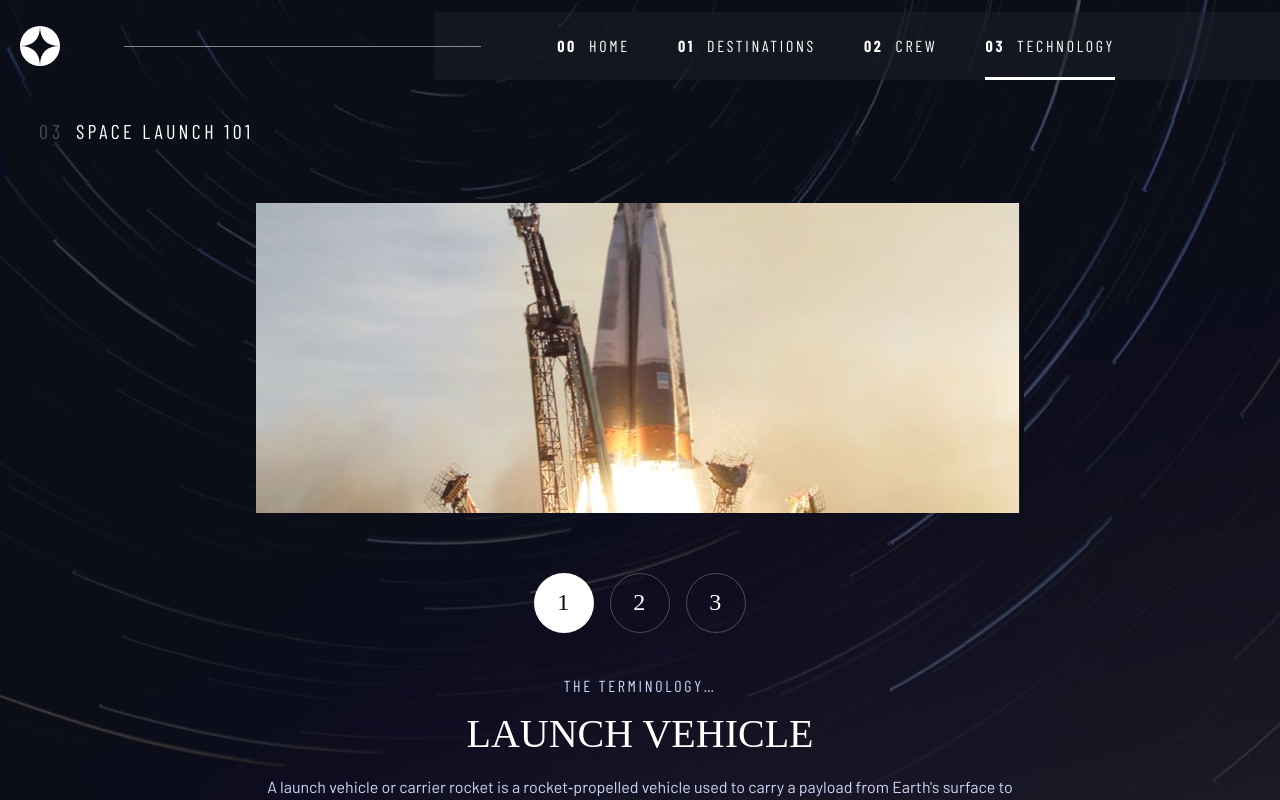
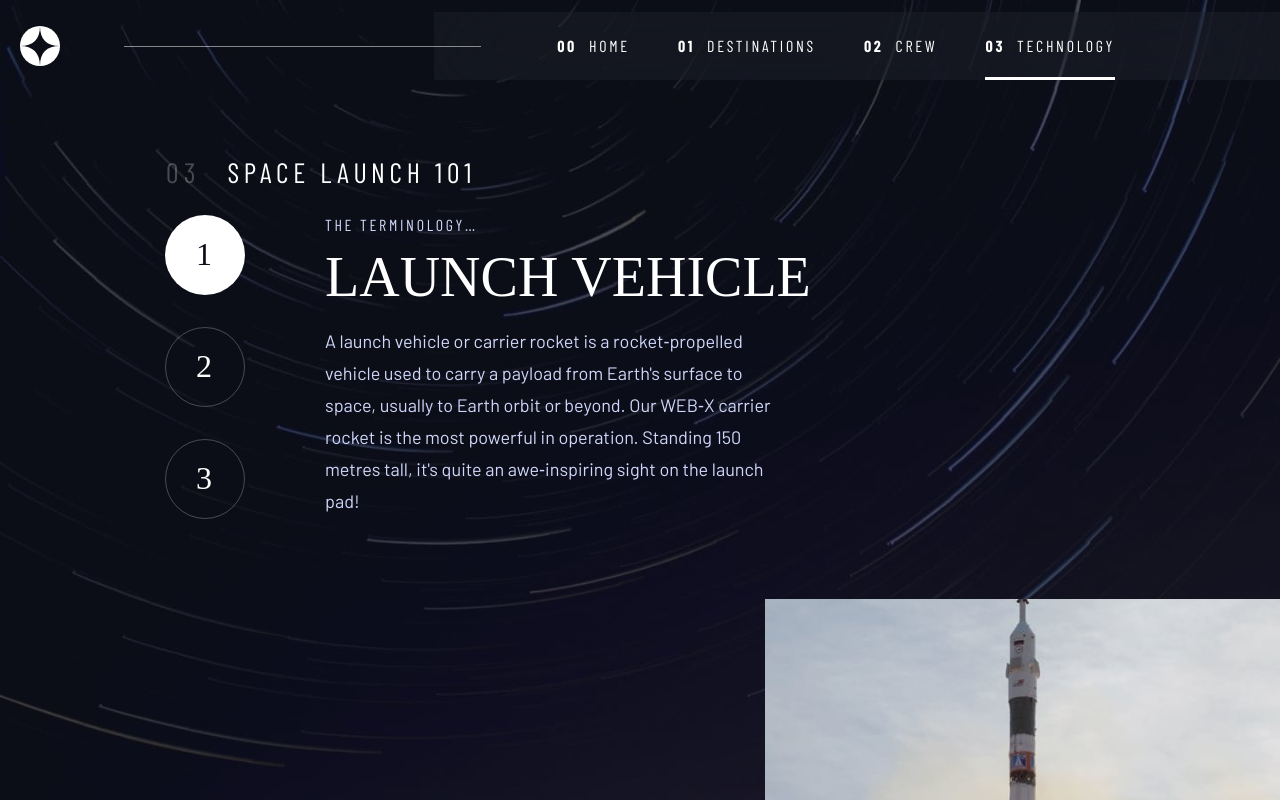
Before and after one commit to A-Awad1/Space-Tourism-Website, a Vue app: page /technology in a window 1280 px wide. Shown: the top 800 px of the page. Built offline with nearby package versions, Linux system fonts and the light colour scheme; a web font is replaced by a local one.

Commit message:
update technology desktop style

```diff
--- a/src/views/TechnologyView.vue
+++ b/src/views/TechnologyView.vue
@@ -49,7 +49,7 @@ export default {
     currentImg: function () {
       return require(`../assets/technology/image-${this.currentTechName
         .replace(" ", "-")
-        .toLowerCase()}-landscape.jpg`);
+        .toLowerCase()}-portrait.jpg`);
       // portrait
     },
     currentName: function () {
@@ -67,6 +67,11 @@ export default {
 <style lang="scss">
 section.technology {
   text-transform: uppercase;
+  flex: 1;
+  @include xLarge {
+    display: flex;
+    flex-direction: column;
+  }
   > {
     header {
       @extend %center-flex;
@@ -78,6 +83,11 @@ section.technology {
         margin: 40px 10px 60px 39px;
         font-size: 20px;
       }
+      @include xLarge {
+        gap: 32px;
+        margin: 76px 10px 26px 166px;
+        font-size: 28px;
+      }
       h2 {
         letter-spacing: 2.7px;
         font: {
@@ -87,14 +97,34 @@ section.technology {
         @include medium {
           letter-spacing: 3.375px;
         }
+        @include xLarge {
+          letter-spacing: 4.725px;
+        }
       }
     }
     main {
       @extend %column-flex;
+      @include xLarge {
+        flex: 1;
+        padding-left: 165px;
+        flex-direction: row;
+        gap: 80px;
+        align-content: flex-start;
+        flex-wrap: wrap;
+      }
       > {
         div.img {
+          @include xLarge {
+            order: 1;
+            margin-left: auto;
+            max-height: 527px;
+            height: 100%;
+          }
           img {
             max-width: 100%;
+            @include xLarge {
+              height: 100%;
+            }
           }
         }
         ul {
@@ -103,6 +133,11 @@ section.technology {
           margin: 34px 0 26px;
           @include medium {
             margin: 56px 0 44px;
+          }
+          @include xLarge {
+            gap: 32px;
+            flex-direction: column;
+            margin: 0;
           }
           li {
             counter-increment: vehicle;
@@ -121,6 +156,11 @@ section.technology {
               font-size: 24px;
               letter-spacing: 1.5px;
             }
+            @include xLarge {
+              width: 80px;
+              font-size: 32px;
+              letter-spacing: 2px;
+            }
             &::before {
               content: counter(vehicle);
             }
@@ -135,6 +175,10 @@ section.technology {
         }
         div.info {
           @extend %column-flex;
+          @include xLarge {
+            align-items: flex-start;
+            width: min-content;
+          }
           > {
             span {
               color: colors.$second-text;
@@ -147,6 +191,7 @@ section.technology {
             }
             h3 {
               margin: 9px 0 16px;
+              white-space: nowrap;
               font: {
                 family: "Bellefair", serif;
                 size: 24px;
@@ -155,6 +200,10 @@ section.technology {
               @include medium {
                 margin-top: 16px;
                 font-size: 40px;
+              }
+              @include xLarge {
+                margin: 11px 0 17px;
+                font-size: 56px;
               }
             }
             p {
@@ -172,6 +221,15 @@ section.technology {
                 line-height: 28px;
                 max-width: 59%;
               }
+              @include xLarge {
+                margin: 0;
+                text-align: start;
+                font-size: 18px;
+                line-height: 3.5ex;
+                height: calc(3.5ex * 6);
+                min-width: 444px;
+                max-width: 94%;
+              }
             }
           }
         }
```
